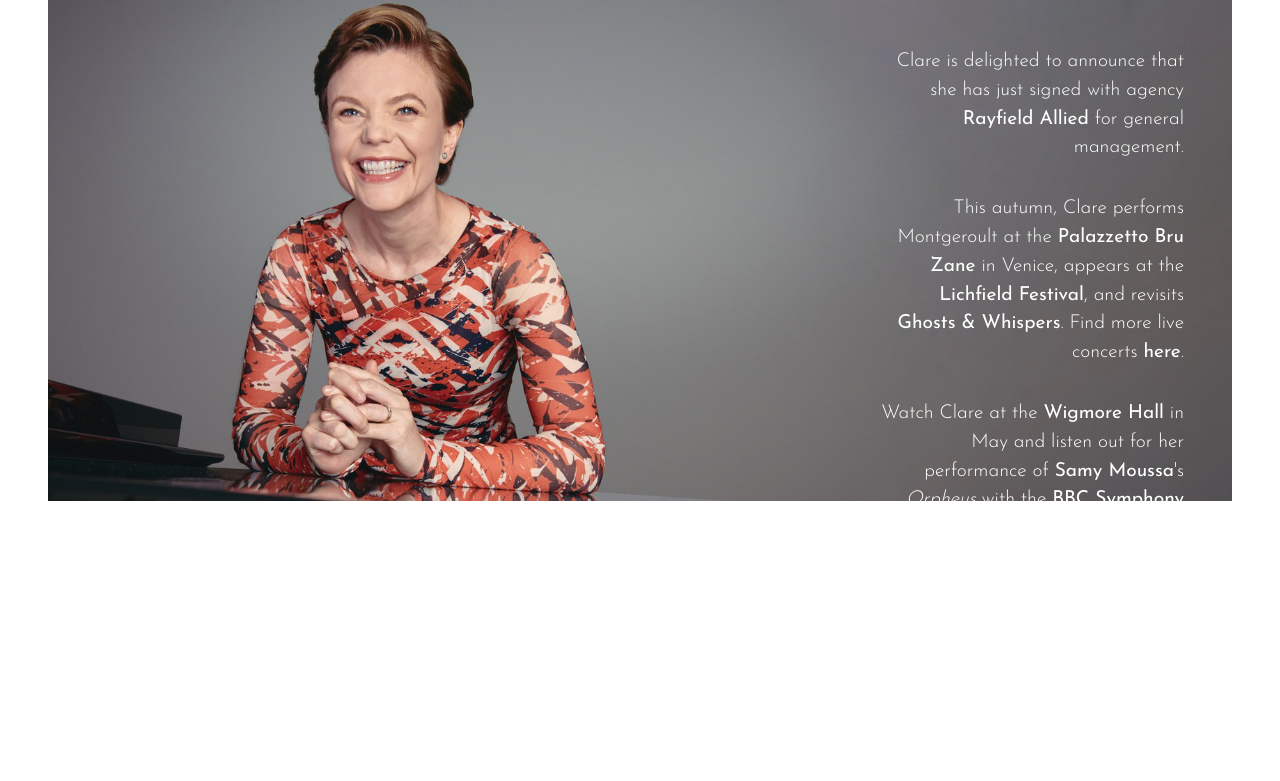
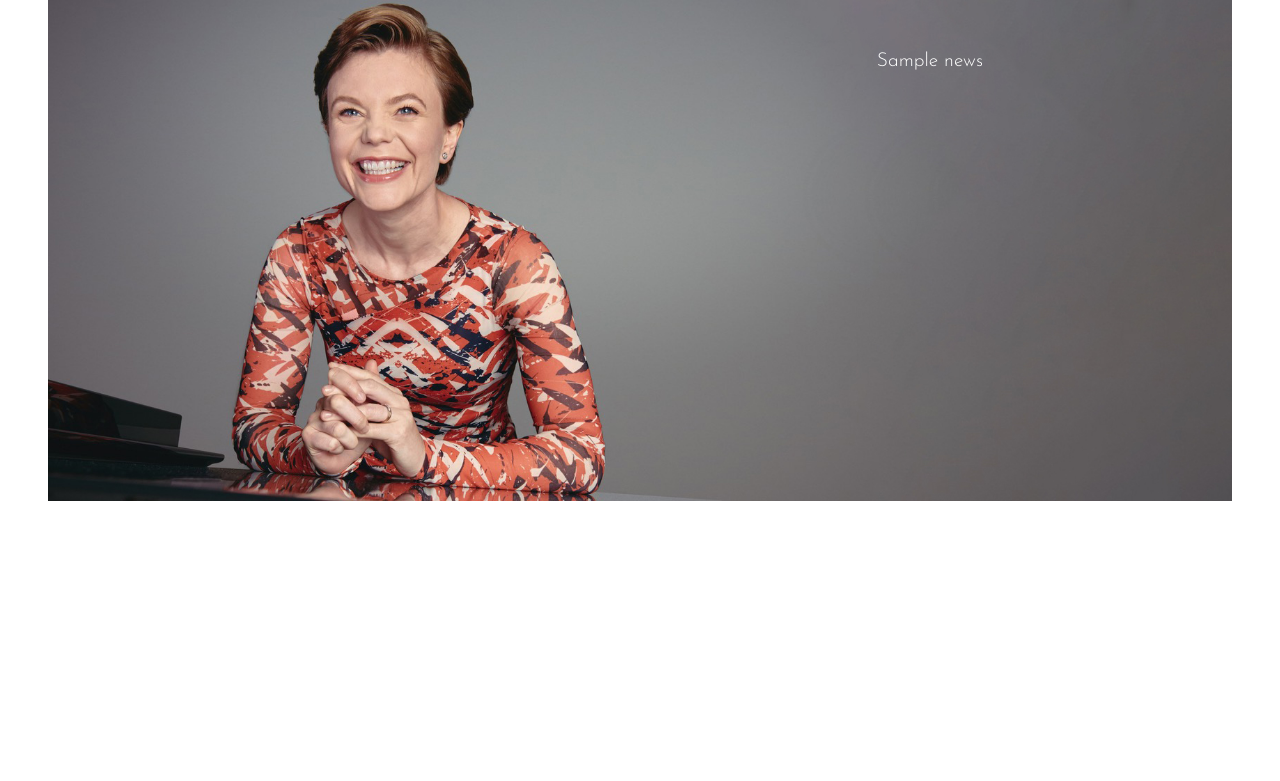
Before and after one commit to tomodwyer/clare, a Django app: template templates/home.html in a window 1280 px wide; the page is wider, and only the part inside the window is pictured. Shown: the part 86-867 px from the top of that part. After the commit the page ends 587 px from the top of that part, so only its background shows below. Run offline with Django 3.2, Linux system fonts and the light colour scheme; the template is opened without the code that fills it: most values are stand-ins (such as "Sample title", 1, 10 or a date in 2020); some libraries are stand-ins or nearby versions.

Commit message:
Read homepage copy from home.md

```diff
--- a/requirements.txt
+++ b/requirements.txt
@@ -25,6 +25,8 @@ flake8==4.0.1
 identify==2.3.1
     # via pre-commit
 isort==5.9.3
+    # via -r requirements.in
+markdown==3.3.4
     # via -r requirements.in
 mccabe==0.6.1
     # via flake8
--- a/templates/home.html
+++ b/templates/home.html
@@ -8,80 +8,7 @@
   <div id="home" class="w-100">
     <img src="{% static 'img/IMG_0190_03.jpg' %}" class="w-100" />
     <div class="news pt-5 pr-5">
-        <p class="pb-3">
-          Clare is delighted to announce that she has just signed with
-          agency
-          <a
-            href="https://www.rayfieldallied.com/artists/clare-hammond"
-            target="_blank"
-            >Rayfield Allied</a
-          >
-          for general management.
-        </p>
-
-        <p class="pb-3">
-          This autumn, Clare performs Montgeroult at the
-          <a
-            href="https://bru-zane.com/en/evento/la-marchesa-del-pianoforte/#"
-            target="_blank"
-            >Palazzetto Bru Zane</a
-          >
-          in Venice, appears at the
-          <a
-            href="https://lichfieldfestival.org/event/clare-hammond-piano/"
-            target="_blank"
-            >Lichfield Festival</a
-          >, and revisits
-          <a href="ghosts.html" target="_blank">Ghosts &amp; Whispers</a>.
-          Find more live concerts
-          <a href="concerts.html" target="_blank">here</a>.
-        </p>
-
-        <p class="pb-3">
-          Watch Clare at the
-          <a
-            href="https://www.youtube.com/watch?v=kMK5drwmAuQ"
-            target="_blank"
-            >Wigmore Hall</a
-          >
-          in May and listen out for her performance of
-          <a
-            href="https://www.harrisonparrott.com/artists/samy-moussa"
-            target="_blank"
-            >Samy Moussa</a
-          >'s <em>Orpheus</em> with the
-          <a href="https://www.bbc.co.uk/symphonyorchestra" target="_blank"
-            >BBC Symphony Orchestra</a
-          >
-          and
-          <a href="https://www.geoffreypaterson.co.uk/" target="_blank"
-            >Geoffrey Paterson</a
-          >
-          on Radio 3 soon!
-        </p>
-
-        <p class="pb-3">
-          <a href="http://clarehammond.com/variations" target="_blank"
-            >Variations</a
-          >
-          has been praised as "dazzling" (<a
-            href="https://www.theguardian.com/music/2021/feb/27/rachmaninov-symphony-no-1-symphonic-dances-philadelphia-orchestra-nezet-seguin-review-clare-hammond-variations-sco-listen-lunchtime-scottish-chamber"
-            target="_blank"
-            >The Observer</a
-          >) and "of immense power" (<a
-            href="https://www.thetimes.co.uk/article/clare-hammond-variations-review-formidable-technique-68kccbtz0"
-            target="_blank"
-            >The Times</a
-          >). Clare's associated tour of
-          <a href="http://clarehammond.com/teaching.html" target="_blank"
-            >schools</a
-          >
-          and
-          <a href="http://clarehammond.com/prisons.html" target="_blank"
-            >prisons</a
-          >
-          is currently underway.
-        </p>
+      {{ news }}
     </div>
   </div>
 </div>
```
Also changed, not shown: pages/home.md (added, +13 -0 lines), views.py (+6 -1 lines), 1 other file.
